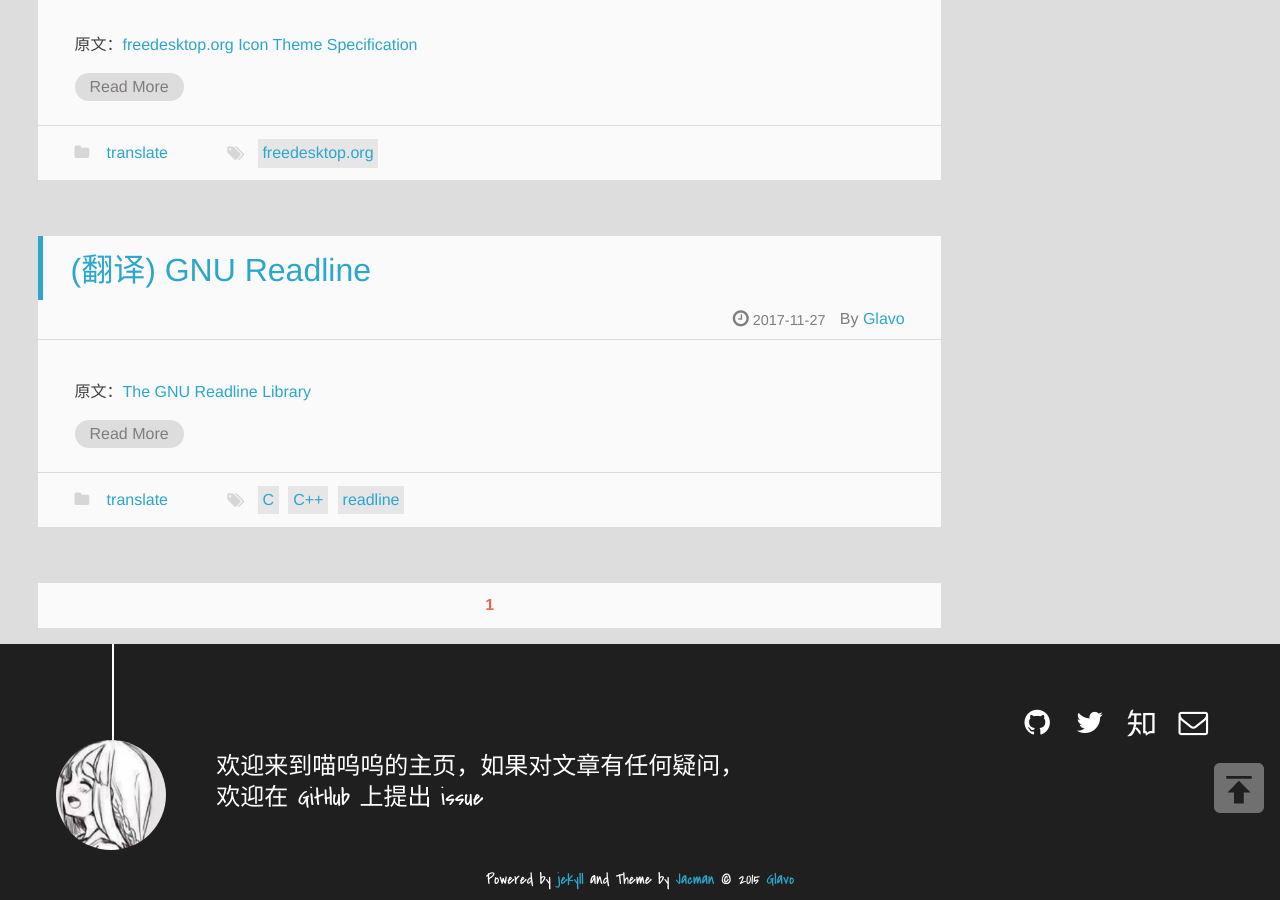
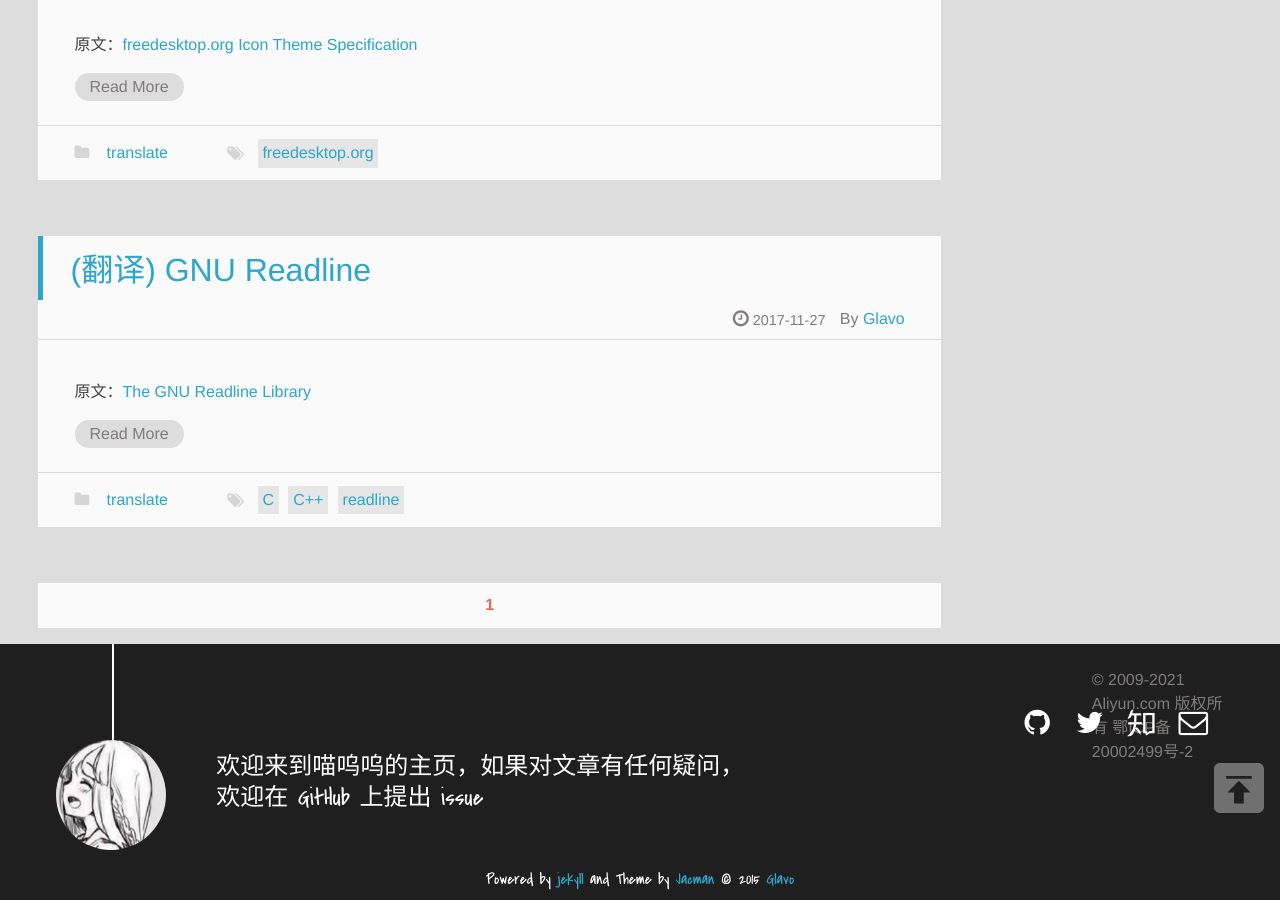
Before and after one commit to Glavo/glavo.github.io, a Jekyll site: the page built from index.html, in a window 1280 px wide and 900 px high, scrolled down 4199 px. Built offline with Jekyll 4.4.1, drawn with Linux system fonts in a browser that asks for light colours; a script that is not in the unit is left out; the list of posts is cut into pages by our own code; comment, search, counter and statistics services are not loaded.

Commit message:
Add ICP footer

```diff
--- a/_includes/_partial/footer.html
+++ b/_includes/_partial/footer.html
@@ -66,6 +66,7 @@
 		{% else %}
 		<a href="{{ site.root }}" title="{{ site.title }}">{{ site.title }}</a>
 		{% endif %}
-
 		</p>
+		<br/>
+		<p>© 2009-2021 Aliyun.com 版权所有 <a href="https://beian.miit.gov.cn/" target="_blank">鄂ICP备20002499号-2</a></p>
 </div>
```
